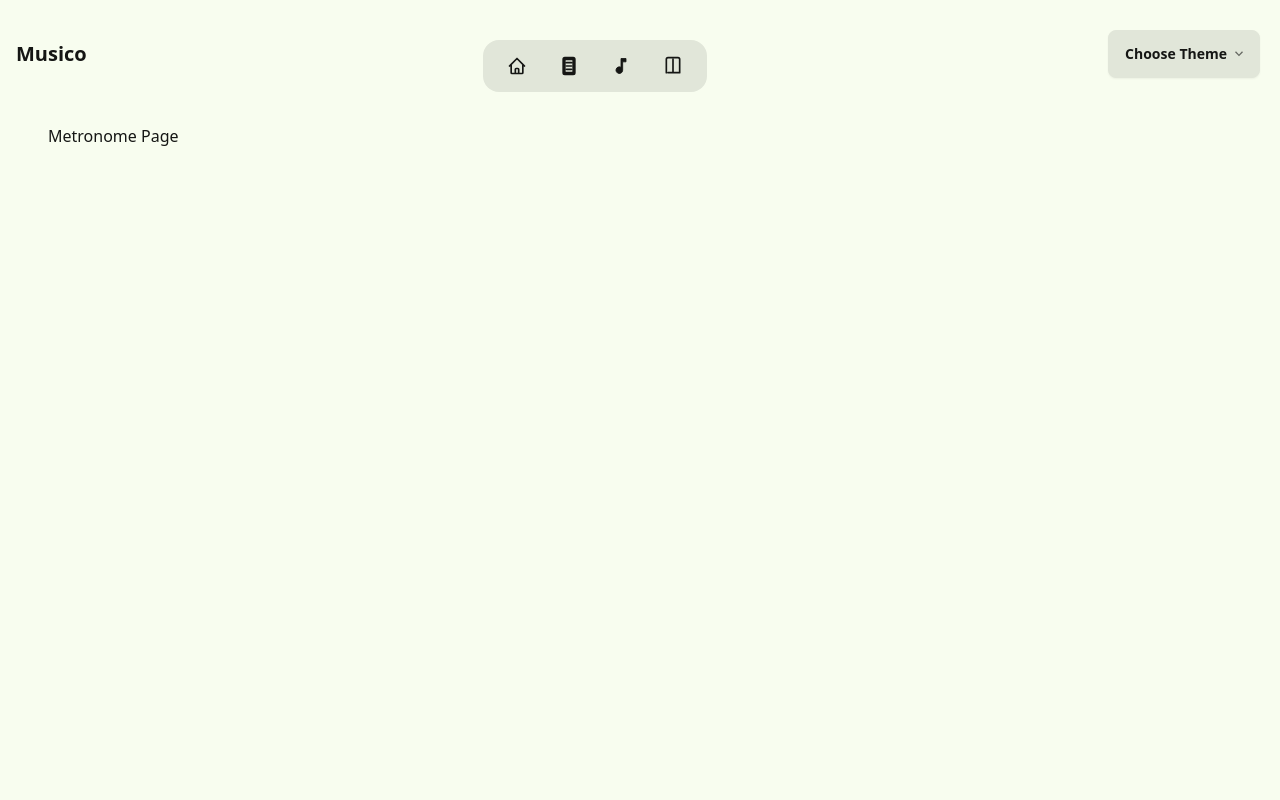
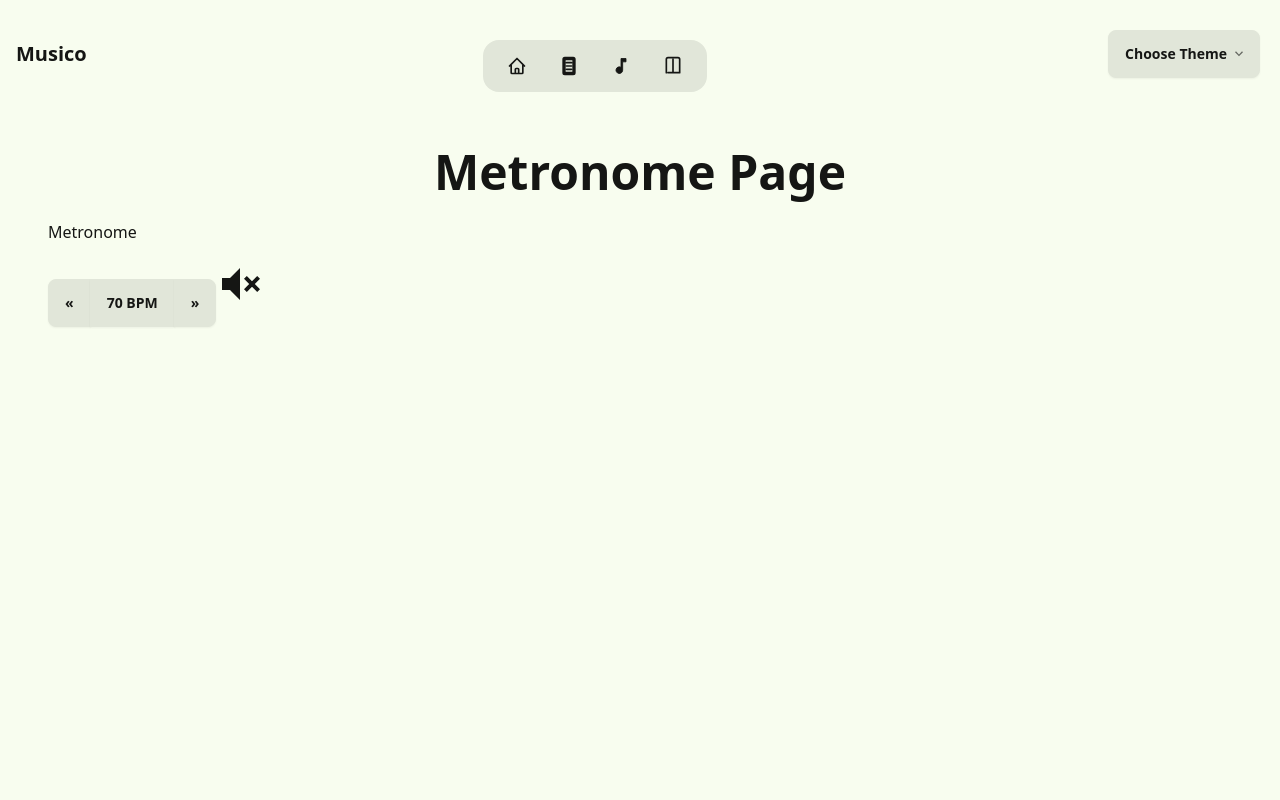
Before and after one commit to Newiq/Musico, a Next.js app in the folder client/musico/: page /tools/metronome in a window 1280 px wide. Shown: the top 800 px of the page. Built offline with nearby package versions, Linux system fonts and the light colour scheme.

Commit message:
metronome component

```diff
--- a/client/musico/app/sheets/page.tsx
+++ b/client/musico/app/sheets/page.tsx
@@ -62,7 +62,6 @@ export default function SheetLibrary() {
     return (
         <div className='min-h-screen'>
             <h1>Sheets Library</h1>
-            {/* You can open the modal using document.getElementById('ID').showModal() method */}
             <button className="btn" onClick={()=>document.getElementById('my_modal_3').showModal()}>+</button>
             <dialog id="my_modal_3" className="modal">
             <div className="modal-box">
--- a/client/musico/app/tools/metronome/page.tsx
+++ b/client/musico/app/tools/metronome/page.tsx
@@ -1,8 +1,11 @@
+import Metronome from "@/components/Metronome";
+
 export default function MetronomePage() {
     return (
     <div className="min-h-screen bg-beige-100">
     <main className="container mx-auto p-4">
-        <h1>Metronome Page</h1>
+        <h1 className="text-5xl font-bold mt-6 mb-6 w-full text-center">Metronome Page</h1>
+        <Metronome />
     </main>
     </div>
 );
--- a/client/musico/app/tools/page.tsx
+++ b/client/musico/app/tools/page.tsx
@@ -1,3 +1,4 @@
+import Link from 'next/link';
 export default function ToolPage() {
     return (
     <div className="min-h-screen">
@@ -11,10 +12,12 @@ export default function ToolPage() {
             alt="Album" />
         </figure>
         <div className="card-body">
-            <h2 className="card-title">New album is released!</h2>
+            <h2 className="card-title">Metronome</h2>
             <p>Click the button to listen on Spotiwhy app.</p>
             <div className="card-actions justify-end">
-            <button className="btn btn-primary">Listen</button>
+            <Link className="btn btn-primary" href="./tools/metronome">
+                    Try it!
+            </Link>
             </div>
         </div>
         </div>
@@ -26,10 +29,12 @@ export default function ToolPage() {
                 alt="Album" />
             </figure>
             <div className="card-body">
-                <h2 className="card-title">New album is released!</h2>
+                <h2 className="card-title">Tuner</h2>
                 <p>Click the button to listen on Spotiwhy app.</p>
                 <div className="card-actions justify-end">
-                <button className="btn btn-primary">Listen</button>
+                <Link className="btn btn-primary" href="./tools/tuner">
+                    Try it!
+                </Link>
                 </div>
             </div>
             </div>
--- /dev/null
+++ b/client/musico/components/Metronome.tsx
@@ -0,0 +1,116 @@
+'use client';
+
+import React, { useState, useEffect, useRef } from 'react';
+
+function Metronome() {
+  const [bpm, setBpm] = useState(70);
+  const [isPlaying, setIsPlaying] = useState(false);
+  const [intervalId, setIntervalId] = useState<number | null>(null);
+  const audioContextRef = useRef<AudioContext | null>(null);
+
+  const playClick = () => {
+    if (!audioContextRef.current) {
+      audioContextRef.current = new (window.AudioContext)();
+    }
+
+    const osc = audioContextRef.current.createOscillator();
+    const gainNode = audioContextRef.current.createGain();
+
+    osc.connect(gainNode);
+    gainNode.connect(audioContextRef.current.destination);
+
+    osc.frequency.value = 1000;
+    osc.type = 'square';
+
+    gainNode.gain.setValueAtTime(1, audioContextRef.current.currentTime);
+    gainNode.gain.exponentialRampToValueAtTime(0.001, audioContextRef.current.currentTime + 0.1);
+
+    osc.start(audioContextRef.current.currentTime);
+    osc.stop(audioContextRef.current.currentTime + 0.1);
+  };
+
+  const togglePlay = () => {
+    if (isPlaying) {
+      stopMetronome();
+    } else {
+      startMetronome();
+    }
+    setIsPlaying(!isPlaying);
+  };
+
+  const startMetronome = () => {
+    const interval = 60000 / bpm;
+    const id = window.setInterval(() => {
+      playClick();
+    }, interval);
+    setIntervalId(id);
+  };
+
+  const stopMetronome = () => {
+    if (intervalId) {
+      clearInterval(intervalId);
+      setIntervalId(null);
+    }
+  };
+
+  const changeBpm = (newBpm: number) => {
+    setBpm(newBpm);
+    if (isPlaying) {
+      stopMetronome();
+      startMetronome();
+    }
+  };
+
+  return (
+    <div className="metronome">
+      <h2>Metronome</h2>
+      <div className="join">
+        <button
+          className="btn join-item"
+          onClick={() => changeBpm(bpm - 1)}
+          disabled={bpm <= 40}
+        >
+          «
+        </button>
+        <span className="join-item btn">{bpm} BPM</span>
+        <button
+          className="btn join-item"
+          onClick={() => changeBpm(bpm + 1)}
+          disabled={bpm >= 200}
+        >
+          »
+        </button>
+      </div>
+
+      <div className="join mt-4">
+        <label className="swap">
+        <input type="checkbox" onClick={togglePlay}/>
+
+        {/* volume on icon */}
+        <svg
+            className="swap-on fill-current"
+            xmlns="http://www.w3.org/2000/svg"
+            width="48"
+            height="48"
+            viewBox="0 0 24 24">
+            <path
+            d="M14,3.23V5.29C16.89,6.15 19,8.83 19,12C19,15.17 16.89,17.84 14,18.7V20.77C18,19.86 21,16.28 21,12C21,7.72 18,4.14 14,3.23M16.5,12C16.5,10.23 15.5,8.71 14,7.97V16C15.5,15.29 16.5,13.76 16.5,12M3,9V15H7L12,20V4L7,9H3Z" />
+        </svg>
+
+        {/* volume off icon */}
+        <svg
+            className="swap-off fill-current"
+            xmlns="http://www.w3.org/2000/svg"
+            width="48"
+            height="48"
+            viewBox="0 0 24 24">
+            <path
+            d="M3,9H7L12,4V20L7,15H3V9M16.59,12L14,9.41L15.41,8L18,10.59L20.59,8L22,9.41L19.41,12L22,14.59L20.59,16L18,13.41L15.41,16L14,14.59L16.59,12Z" />
+        </svg>
+        </label>
+      </div>
+    </div>
+  );
+}
+
+export default Metronome;
```
Also changed, not shown: 1 other file (tests, documents, lock files or other folders).
